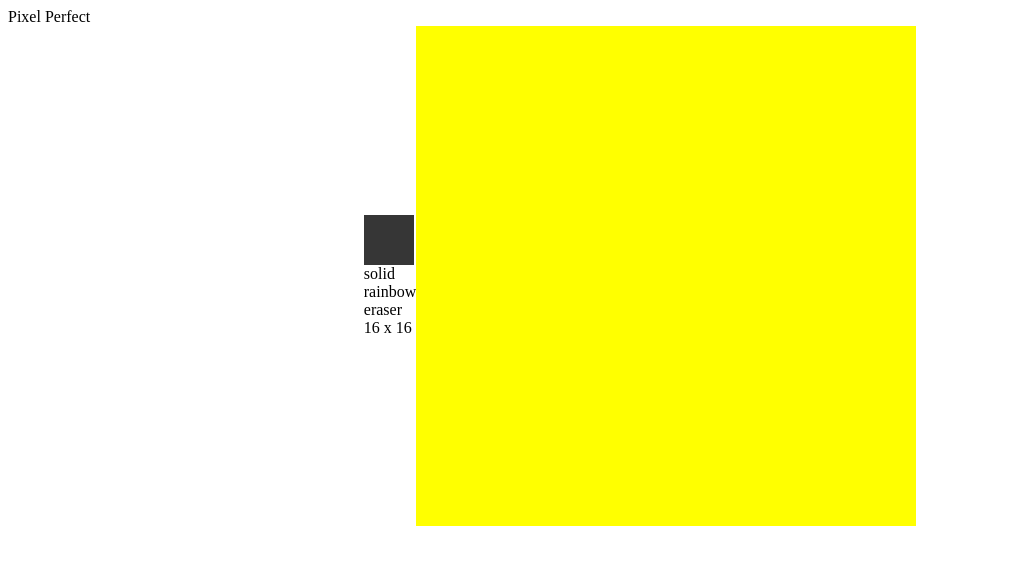
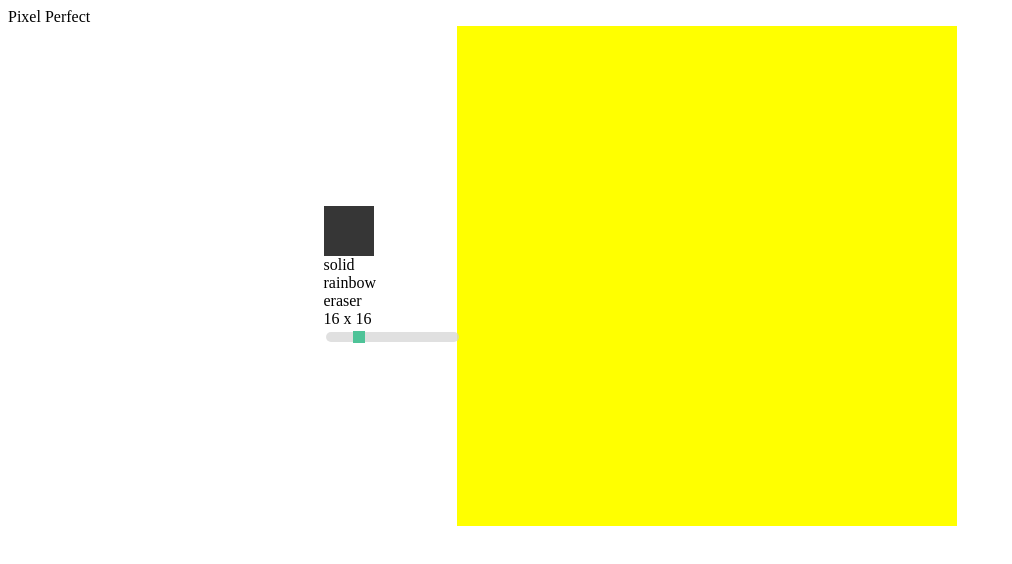
Before and after one commit to jamescheang/etch-a-sketch, a plain HTML site: page index.html in a window 1280 px wide. Shown: the whole page, without its empty margins (0-1012 px from the left). Drawn offline with Linux system fonts and the light colour scheme.

Commit message:
get background colour from div

```diff
--- a/index.html
+++ b/index.html
@@ -18,7 +18,12 @@
             <div class="rainbow-mode">rainbow</div>
             <div class="eraser-mode">eraser</div>
             <div class="grid-size">16 x 16</div>
-            <div class="size-slider"></div>
+            <div class="size-slider">
+                <div class="slidecontainer">
+                    <input type="range" min="2" max="64" value="16"
+                        class="slider" id="pixelRange">
+                </div>
+            </div>
         </div>
         <div class="draw-area"></div>
     </div>
--- a/script.js
+++ b/script.js
@@ -6,6 +6,8 @@ function setPixels(num) {
     var totalColumns = "";
 
     pixels = num * num;
+
+    drawingArea.replaceChildren();
 
     // create divs as pixel in draw-area container
     for (let i = 0; i < pixels; i++) {
@@ -21,7 +23,27 @@ function setPixels(num) {
     drawingArea.style.gridTemplateColumns = totalColumns;
 }
 
-setPixels(16); // change to use the value from the size slider
+var slider = document.getElementById("pixelRange");
+var output = document.getElementsByClassName("grid-size")[0];
+const defaultSize = 16;
+slider.value = defaultSize;
+setPixels(defaultSize);
+// Update the current slider value (each time you drage the slider handle)
+slider.oninput = function () {
+    output.innerHTML = this.value + " x " + this.value;
+    console.log(output.innerHTML);
+    setPixels(this.value); // change to use the value from the size slider
+}
+
+function getPaintColour() {
+    return window.getComputedStyle(document.getElementsByClassName("colour-picker")[0], null).getPropertyValue('background-color');
+}
+
+function setPaint() {
+    document.getElementsByClassName("colour-picker")[0].style.setProperty('background-color', getPaintColour(), null);
+}
+
+setPaint();
 
 // add event listener while hovering over element && left mouse button is clicked, change background colour of the pixel.
 function paintPixel() {
--- a/style.css
+++ b/style.css
@@ -8,6 +8,64 @@
     height: 50px;
     width: 50px;
     background-color: #363636;
+}
+
+.slidecontainer {
+    width: 100%;
+}
+
+/* The slider itself */
+.slider {
+    -webkit-appearance: none;
+    /* Override default CSS styles */
+    appearance: none;
+    width: 100%;
+    /* Full-width */
+    height: 10px;
+    /* Specified height */
+    border-radius: 5px;
+    /* border radius */
+    background: #d3d3d3;
+    /* Grey background */
+    outline: none;
+    /* Remove outline */
+    opacity: 0.7;
+    /* Set transparency (for mouse-over effects on hover) */
+    -webkit-transition: .2s;
+    /* 0.2 seconds transition on hover */
+    transition: opacity .2s;
+}
+
+/* Mouse-over effects */
+.slider:hover {
+    opacity: 1;
+    /* Fully shown on mouse-over */
+}
+
+/* The slider handle (use -webkit- (Chrome, Opera, Safari, Edge) and -moz- (Firefox) to override default look) */
+.slider::-webkit-slider-thumb {
+    -webkit-appearance: none;
+    /* Override default look */
+    appearance: none;
+    width: 12px;
+    /* Set a specific slider handle width */
+    height: 12px;
+    /* Slider handle height */
+    background: #04AA6D;
+    /* Green background */
+    cursor: pointer;
+    /* Cursor on hover */
+}
+
+.slider::-moz-range-thumb {
+    width: 12px;
+    /* Set a specific slider handle width */
+    height: 12px;
+    /* Slider handle height */
+    background: #04AA6D;
+    /* Green background */
+    cursor: pointer;
+    /* Cursor on hover */
 }
 
 .draw-area {
```
